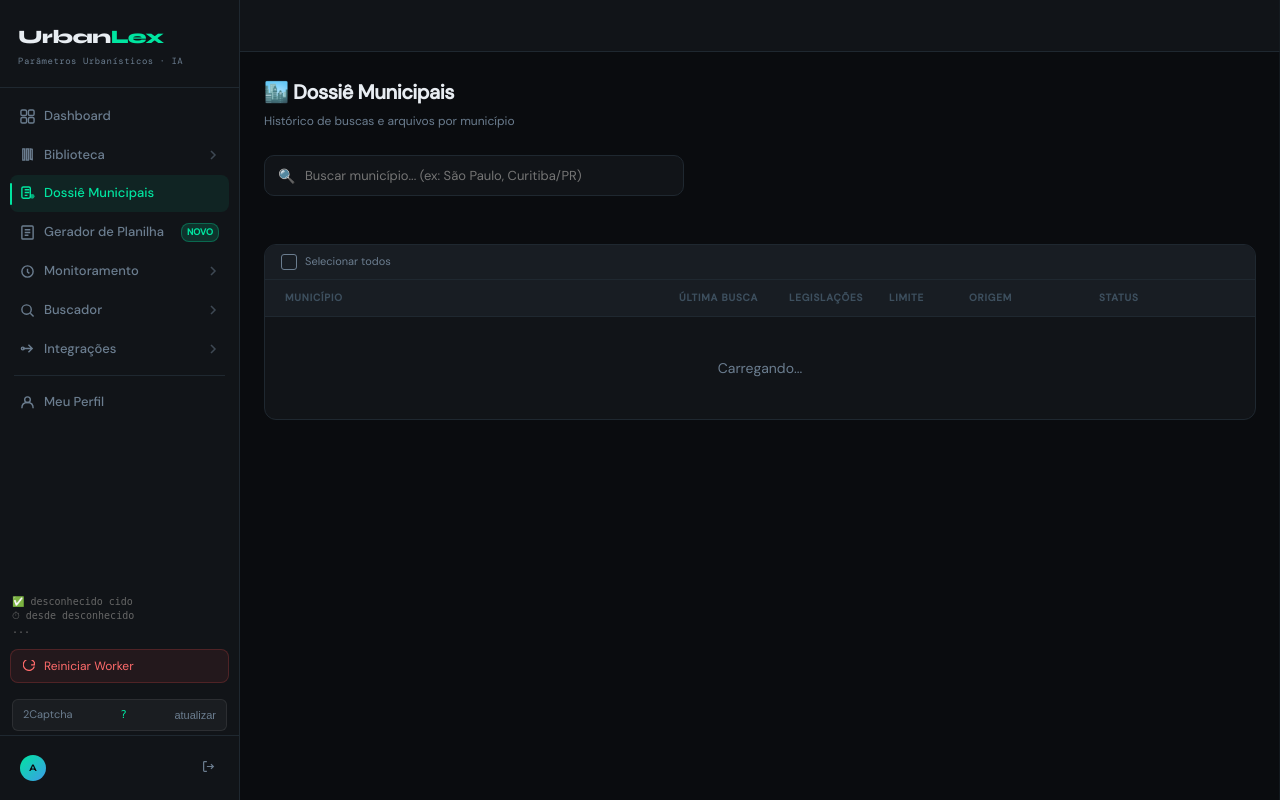
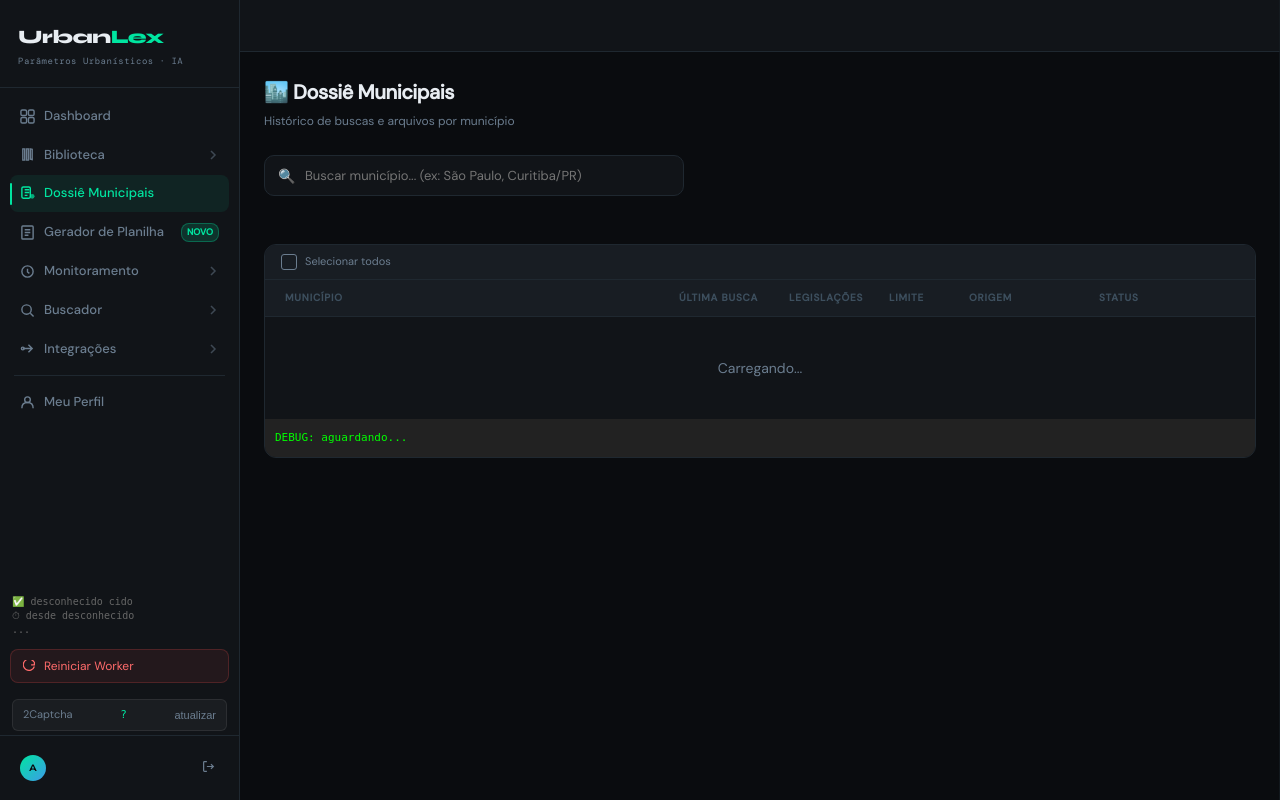
Before and after one commit to costaerico1978/urbanlex, a Flask app: page /dossie-municipais in a window 1280 px wide. Run offline with Flask 3, Linux system fonts and the light colour scheme; the visitor is signed in with stand-in values (Sample User, id 1); data that the repository does not hold is empty; some libraries are stand-ins or nearby versions; some web fonts are replaced.

Commit message:
debug: div fixo de debug fora do dossie-list

```diff
--- a/templates/dossie_municipais.html
+++ b/templates/dossie_municipais.html
@@ -43,7 +43,7 @@
     <span style="font-size:10px;font-weight:700;color:var(--muted2);text-transform:uppercase;letter-spacing:.8px">Status</span>
     <span></span>
   </div>
-  <div id="dossie-list"><div style="padding:40px;text-align:center;color:var(--muted)">Carregando...</div></div>
+  <div id="dossie-list"><div style="padding:40px;text-align:center;color:var(--muted)">Carregando...</div></div><div id="dossie-debug" style="padding:10px;background:#222;color:#0f0;font-family:monospace;font-size:11px;">DEBUG: aguardando...</div>
 </div>
 
 <!-- Drawer Overlay -->
@@ -127,6 +127,7 @@
 let _drawerMun = '';
 
 async function dossieCarregar() {
+  document.getElementById('dossie-debug').textContent = 'DEBUG: dossieCarregar iniciou';
   try {
     const r = await api('GET', '/api/dossie/municipios');
     if (!r.success) {
```
